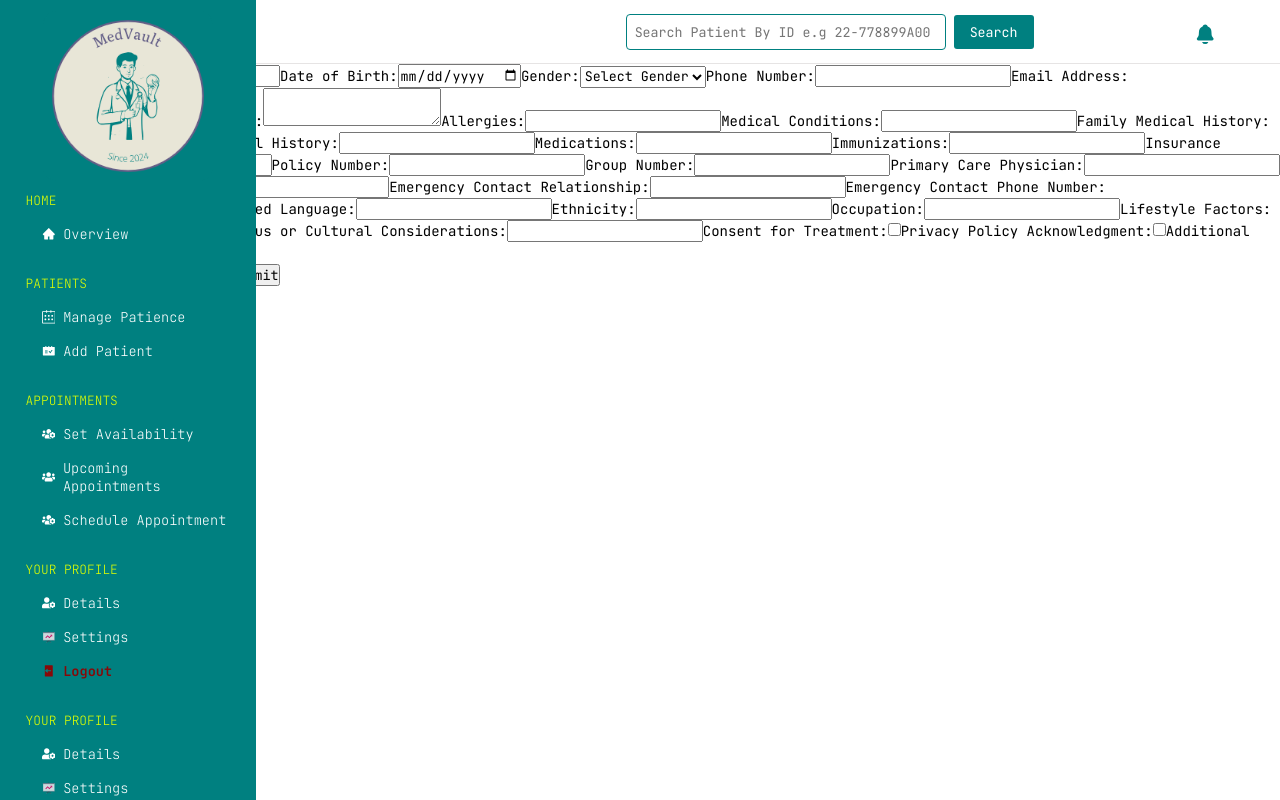
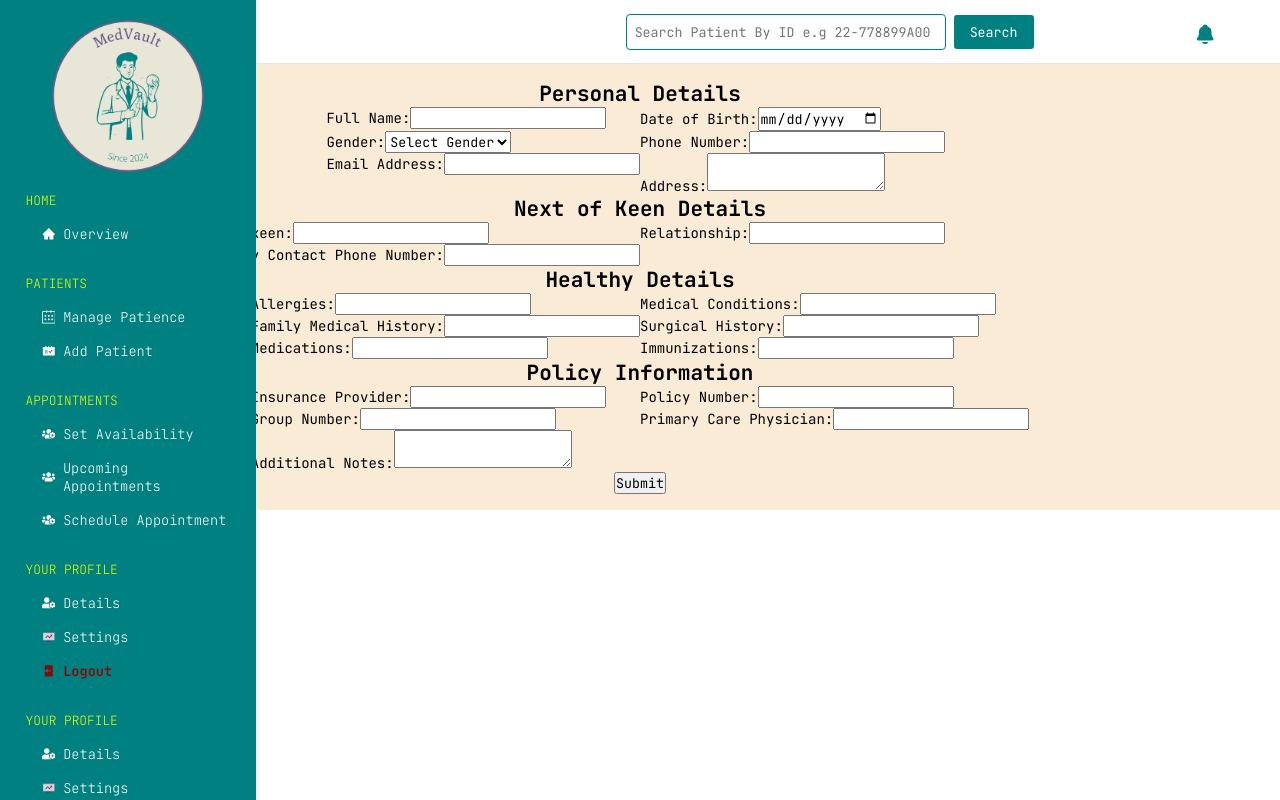
Before and after one commit to Amen-Musingarimi/medvault, a React (Create React App) app: page /add-patient in a window 1280 px wide. Built offline with nearby package versions, Linux system fonts and the light colour scheme.

Commit message:
Add a basic structure for the add patient form

```diff
--- a/src/App.js
+++ b/src/App.js
@@ -12,9 +12,10 @@ const App = () => {
       <SideBar />
       <div className="scrollable_main">
         <Header />
+        <AddPatientForm />
         <Routes>
           <Route exact path="/auth" element={<Authentication />} />
-          <Route exact path="/add-patient" index element={<AddPatientForm />} />
+          {/* <Route exact path="/add-patient" index element={<AddPatientForm />} /> */}
         </Routes>
       </div>
     </div>
--- a/src/components/patients/AddPatience.module.css
+++ b/src/components/patients/AddPatience.module.css
@@ -0,0 +1,23 @@
+.add_patient_form {
+  display: flex;
+  flex-direction: column;
+  align-items: center;
+  justify-content: flex-start;
+  width: 100%;
+  padding: 1rem 4rem;
+  background-color: antiquewhite;
+  height: 100%;
+}
+
+.personal_details {
+  display: flex;
+  flex-direction: column;
+  align-items: center;
+  justify-content: flex-start;
+  width: 100%;
+}
+
+.personal_details_inputs {
+  display: grid;
+  grid-template-columns: repeat(2, 1fr);
+}
--- a/src/components/patients/AddPatient.jsx
+++ b/src/components/patients/AddPatient.jsx
@@ -1,4 +1,5 @@
 import React, { useState } from 'react';
+import classes from './AddPatience.module.css';
 
 const AddPatientForm = () => {
   const [formData, setFormData] = useState({
@@ -46,7 +47,10 @@ const AddPatientForm = () => {
   };
 
   return (
-    <form onSubmit={handleSubmit}>
+    <form onSubmit={handleSubmit} className={classes.add_patient_form}>
+      <div className={classes.personal_details}>
+        <h2>Personal Details</h2>
+        <div className={classes.personal_details_inputs}>
           <label>
             Full Name:
             <input
@@ -69,7 +73,11 @@ const AddPatientForm = () => {
 
           <label>
             Gender:
-        <select name="gender" value={formData.gender} onChange={handleChange}>
+            <select
+              name="gender"
+              value={formData.gender}
+              onChange={handleChange}
+            >
               <option value="">Select Gender</option>
               <option value="male">Male</option>
               <option value="female">Female</option>
@@ -105,7 +113,45 @@ const AddPatientForm = () => {
               onChange={handleChange}
             />
           </label>
+        </div>
+      </div>
+      <div className={classes.personal_details}>
+        <h2>Next of Keen Details</h2>
+        <div className={classes.personal_details_inputs}>
+          <label>
+            Next of keen:
+            <input
+              type="text"
+              name="emergencyContactName"
+              value={formData.emergencyContactName}
+              onChange={handleChange}
+            />
+          </label>
 
+          <label>
+            Relationship:
+            <input
+              type="text"
+              name="emergencyContactRelationship"
+              value={formData.emergencyContactRelationship}
+              onChange={handleChange}
+            />
+          </label>
+
+          <label>
+            Emergency Contact Phone Number:
+            <input
+              type="tel"
+              name="emergencyContactPhoneNumber"
+              value={formData.emergencyContactPhoneNumber}
+              onChange={handleChange}
+            />
+          </label>
+        </div>
+      </div>
+      <div className={classes.personal_details}>
+        <h2>Healthy Details</h2>
+        <div className={classes.personal_details_inputs}>
           <label>
             Allergies:
             <input
@@ -165,7 +211,11 @@ const AddPatientForm = () => {
               onChange={handleChange}
             />
           </label>
-
+        </div>
+      </div>
+      <div className={classes.personal_details}>
+        <h2>Policy Information</h2>
+        <div className={classes.personal_details_inputs}>
           <label>
             Insurance Provider:
             <input
@@ -205,107 +255,6 @@ const AddPatientForm = () => {
               onChange={handleChange}
             />
           </label>
-
-      <label>
-        Emergency Contact Name:
-        <input
-          type="text"
-          name="emergencyContactName"
-          value={formData.emergencyContactName}
-          onChange={handleChange}
-        />
-      </label>
-
-      <label>
-        Emergency Contact Relationship:
-        <input
-          type="text"
-          name="emergencyContactRelationship"
-          value={formData.emergencyContactRelationship}
-          onChange={handleChange}
-        />
-      </label>
-
-      <label>
-        Emergency Contact Phone Number:
-        <input
-          type="tel"
-          name="emergencyContactPhoneNumber"
-          value={formData.emergencyContactPhoneNumber}
-          onChange={handleChange}
-        />
-      </label>
-
-      <label>
-        Preferred Language:
-        <input
-          type="text"
-          name="preferredLanguage"
-          value={formData.preferredLanguage}
-          onChange={handleChange}
-        />
-      </label>
-
-      <label>
-        Ethnicity:
-        <input
-          type="text"
-          name="ethnicity"
-          value={formData.ethnicity}
-          onChange={handleChange}
-        />
-      </label>
-
-      <label>
-        Occupation:
-        <input
-          type="text"
-          name="occupation"
-          value={formData.occupation}
-          onChange={handleChange}
-        />
-      </label>
-
-      <label>
-        Lifestyle Factors:
-        <input
-          type="text"
-          name="lifestyleFactors"
-          value={formData.lifestyleFactors}
-          onChange={handleChange}
-        />
-      </label>
-
-      <label>
-        Religious or Cultural Considerations:
-        <input
-          type="text"
-          name="religiousOrCulturalConsiderations"
-          value={formData.religiousOrCulturalConsiderations}
-          onChange={handleChange}
-        />
-      </label>
-
-      <label>
-        Consent for Treatment:
-        <input
-          type="checkbox"
-          name="consentForTreatment"
-          checked={formData.consentForTreatment}
-          onChange={handleChange}
-        />
-      </label>
-
-      <label>
-        Privacy Policy Acknowledgment:
-        <input
-          type="checkbox"
-          name="privacyPolicyAcknowledgment"
-          checked={formData.privacyPolicyAcknowledgment}
-          onChange={handleChange}
-        />
-      </label>
-
           <label>
             Additional Notes:
             <textarea
@@ -314,7 +263,8 @@ const AddPatientForm = () => {
               onChange={handleChange}
             />
           </label>
-
+        </div>
+      </div>
       <button type="submit">Submit</button>
     </form>
   );
```
Lines whose indentation alone changed are shown as unchanged.
